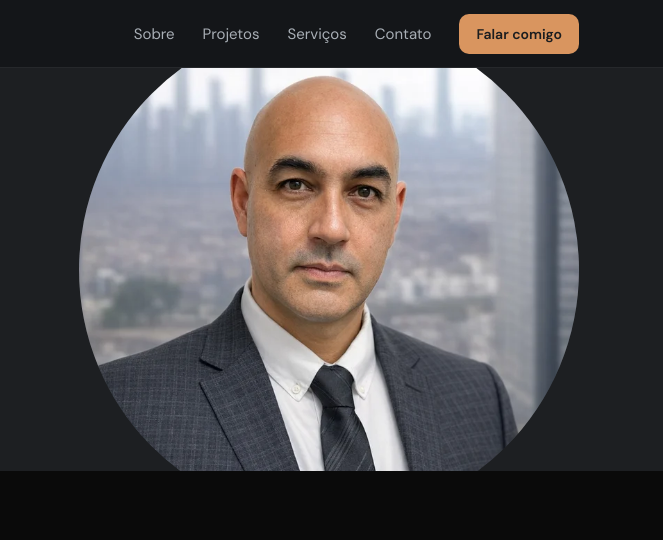
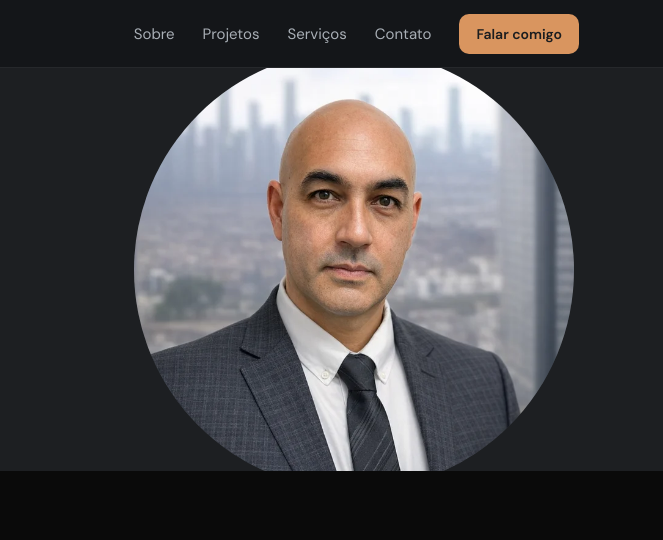
Before and after one commit to Riguini/Riguini.github.io, a plain HTML site: page index.html in a window 1280 px wide. Shown: the top 540 px of the page, 617-1280 px from the left. Drawn offline with Linux system fonts and the light colour scheme.

Commit message:
Foto do topo um pouco menor
Co-Authored-By: Claude Opus 5.5 <noreply@anthropic.com>
Claude-Session: https://claude.ai/code/session_01KRLcETGFSV5dZdy7bXPMUF

```diff
--- a/index.html
+++ b/index.html
@@ -73,8 +73,8 @@ a{color:inherit}
 .role{font-size:clamp(18px,2vw,22px);font-weight:600;margin:0 0 14px}
 .hero p.desc{color:var(--mu);max-width:560px;margin:0 0 30px;font-size:17px}
 .cta{display:flex;gap:12px;flex-wrap:wrap}
-.hero-ph{align-self:stretch;justify-self:center;position:relative;width:500px;margin-top:-36px;overflow:hidden}
-.hero-ph .circ{position:absolute;left:0;top:50%;width:500px;height:500px;transform:translateY(-50%);border-radius:50%;background:#2E3236;overflow:hidden}
+.hero-ph{align-self:stretch;justify-self:center;position:relative;width:450px;margin-top:-36px;overflow:hidden}
+.hero-ph .circ{position:absolute;left:5px;top:50%;width:440px;height:440px;transform:translateY(-50%);border-radius:50%;background:#2E3236;overflow:hidden}
 .hero-ph img{width:100%;height:100%;object-fit:cover;object-position:50% 20%}
 
 /* sobre */
```
